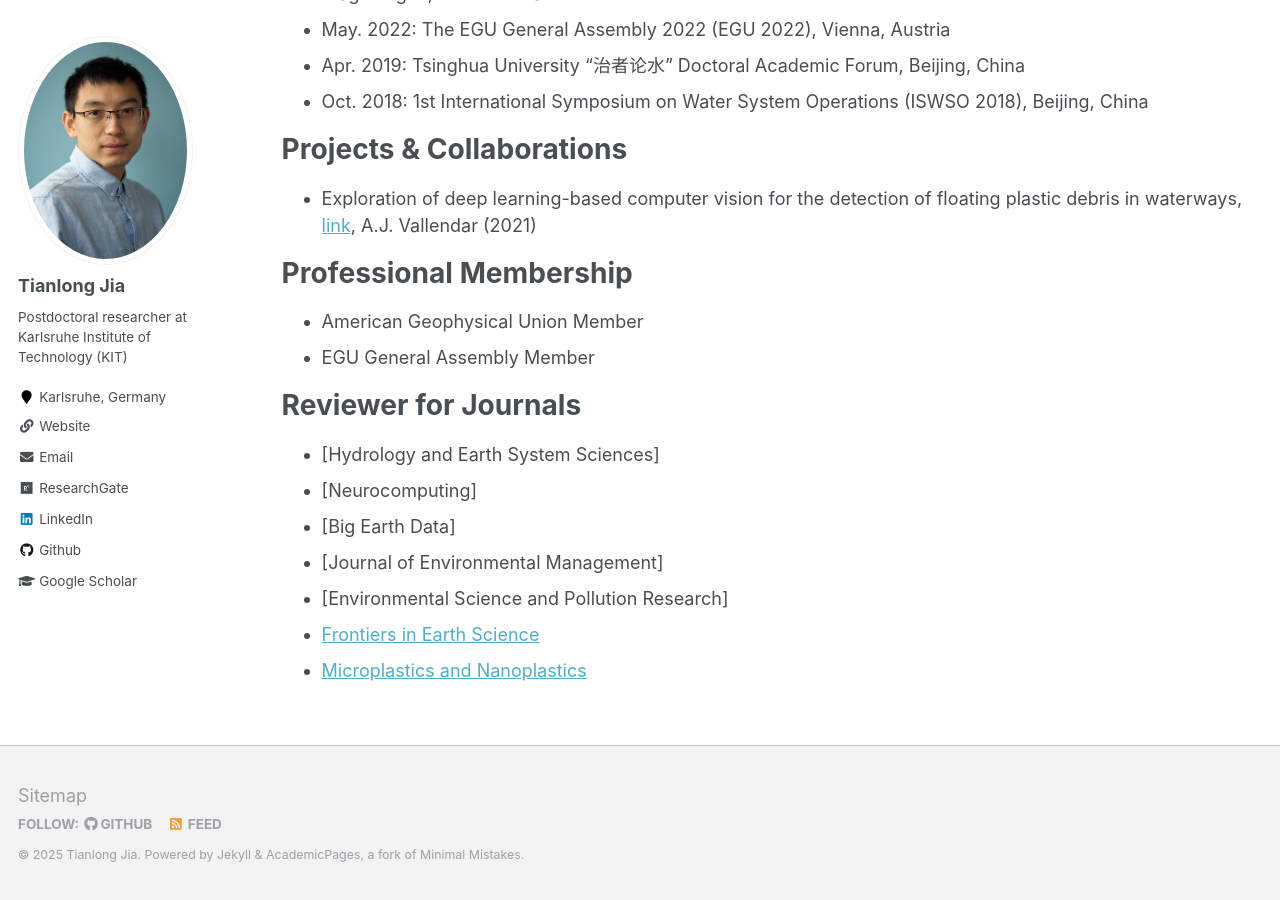
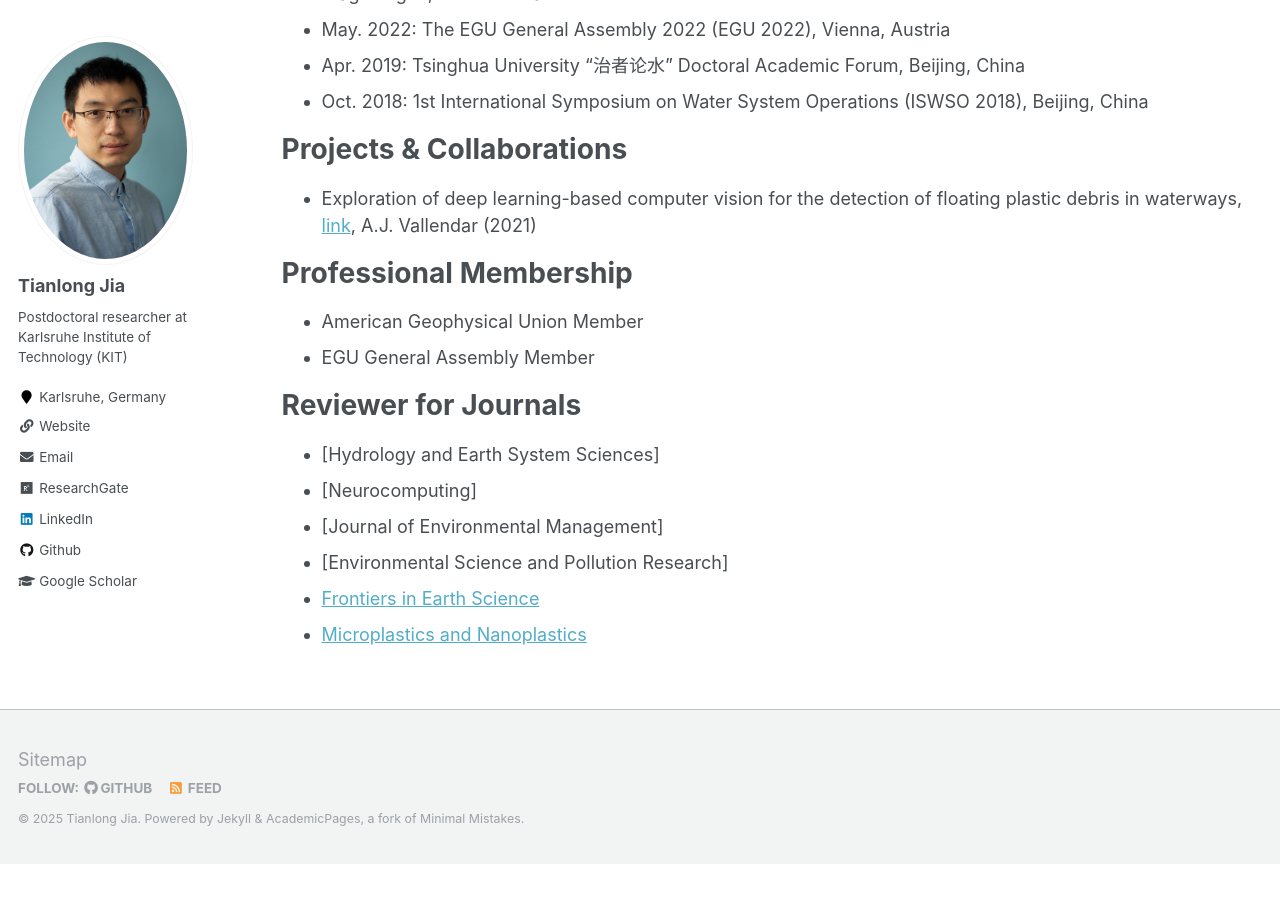
Before and after one commit to TianlongJia/TianlongJia.github.io, a Jekyll site: the page built from _pages/experience.md, in a window 1280 px wide and 900 px high, scrolled down 501 px. Built offline with Jekyll 4.4.1, drawn with Linux system fonts in a browser that asks for light colours; after the commit the page ends 1365 px from its top, so only the background shows below that.

Commit message:
test delete

```diff
--- a/_pages/experience.md
+++ b/_pages/experience.md
@@ -27,7 +27,7 @@ author_profile: true
 # Reviewer for Journals
 - [Hydrology and Earth System Sciences]
 - [Neurocomputing]
-- [Big Earth Data]
+<!-- - [Big Earth Data] -->
 - [Journal of Environmental Management]
 - [Environmental Science and Pollution Research]
 - [Frontiers in Earth Science](https://www.frontiersin.org/journals/earth-science)
```
